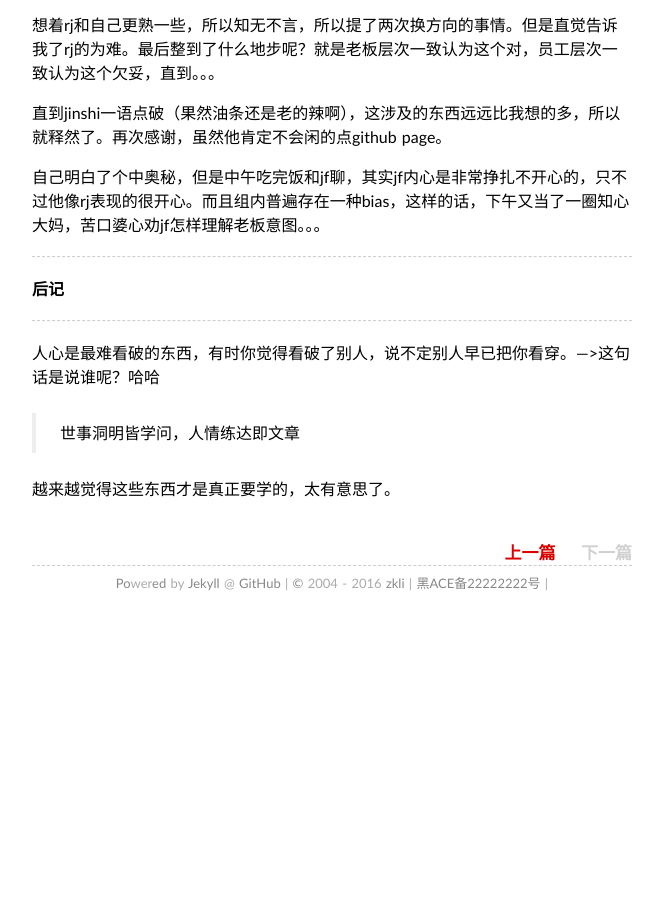
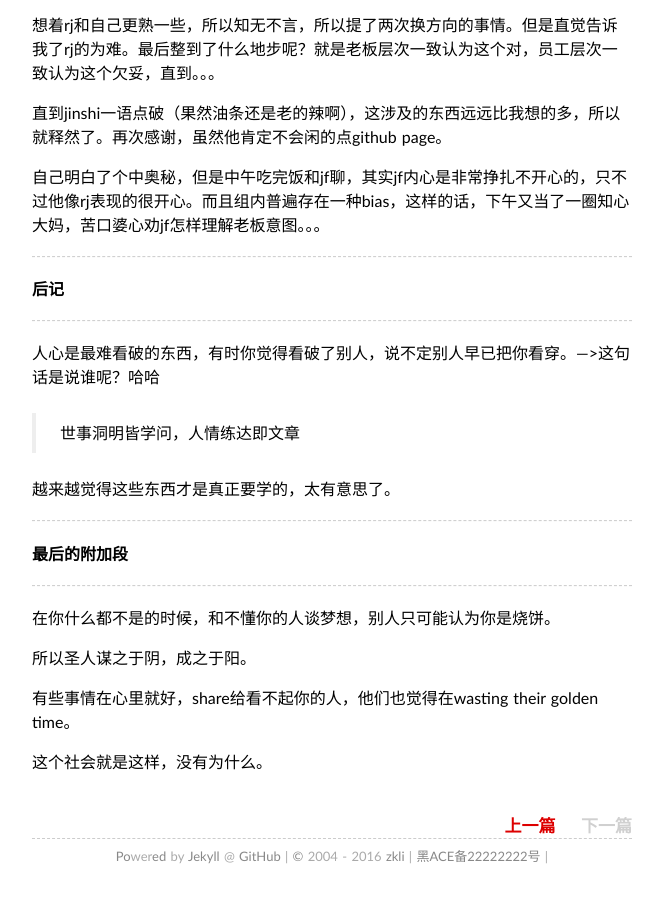
Before and after one commit to lizekui/lizekui.github.io, a Jekyll site: the page built from _posts/2016-03-23-the-most-precious-harvest-since-internship.md, in a window 1280 px wide and 900 px high, scrolled down 1280 px. Shown: the whole window, without its empty margins (308-971 px from the left). Built offline with Jekyll 4.4.1, drawn with Linux system fonts in a browser that asks for light colours; some web fonts are replaced; comment, search, counter and statistics services are not loaded; before the commit the page ends 1907 px from its top, so only the background shows below that.

Commit message:
change some comment

```diff
--- a/_posts/2016-03-23-the-most-precious-harvest-since-internship.md
+++ b/_posts/2016-03-23-the-most-precious-harvest-since-internship.md
@@ -46,3 +46,17 @@ __【夜幕下的哈尔滨】__
 >世事洞明皆学问，人情练达即文章
 
 越来越觉得这些东西才是真正要学的，太有意思了。
+
+---
+
+**最后的附加段**
+
+---
+
+在你什么都不是的时候，和不懂你的人谈梦想，别人只可能认为你是烧饼。
+
+所以圣人谋之于阴，成之于阳。
+
+有些事情在心里就好，share给看不起你的人，他们也觉得在wasting their golden time。
+
+这个社会就是这样，没有为什么。
```
